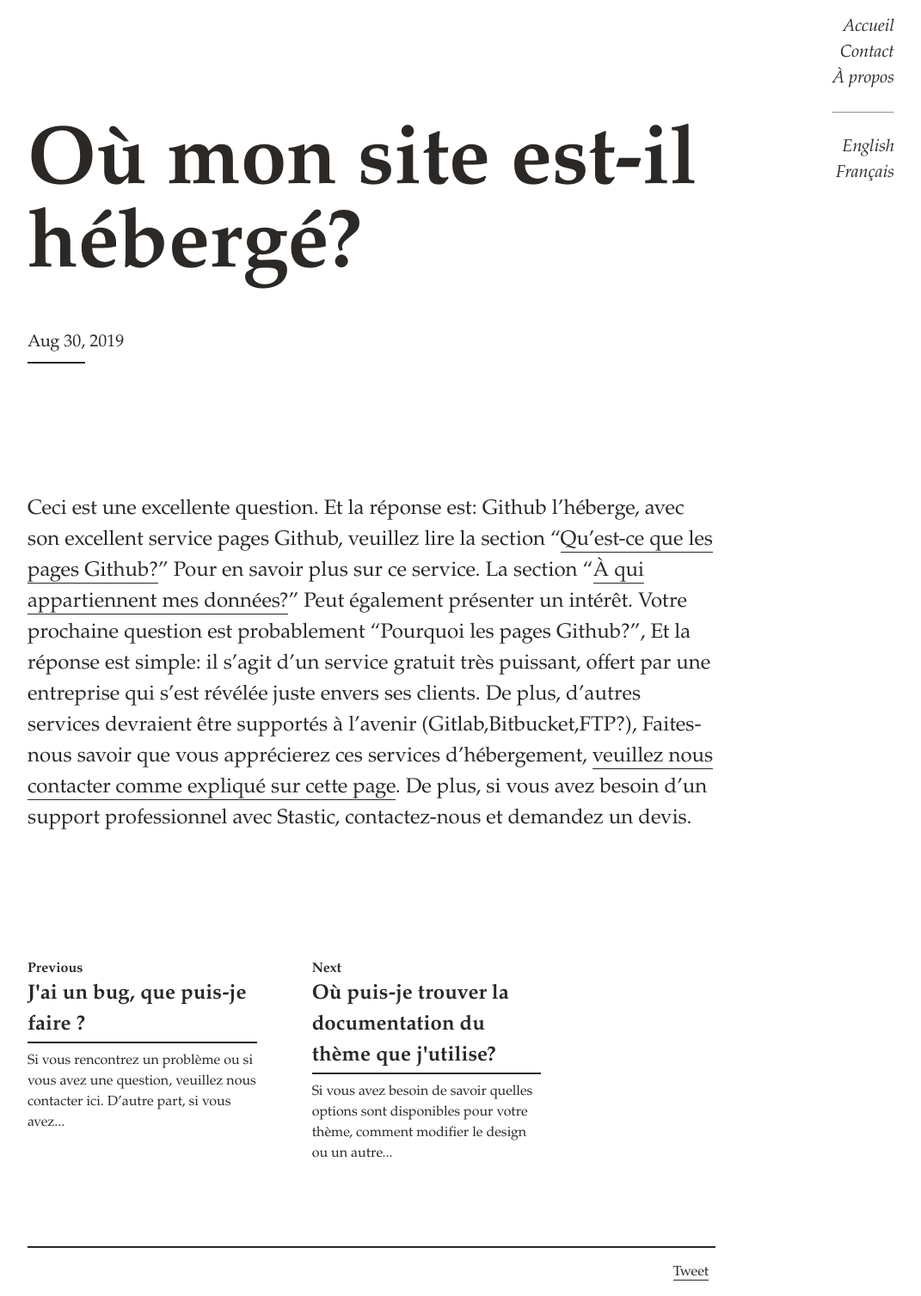
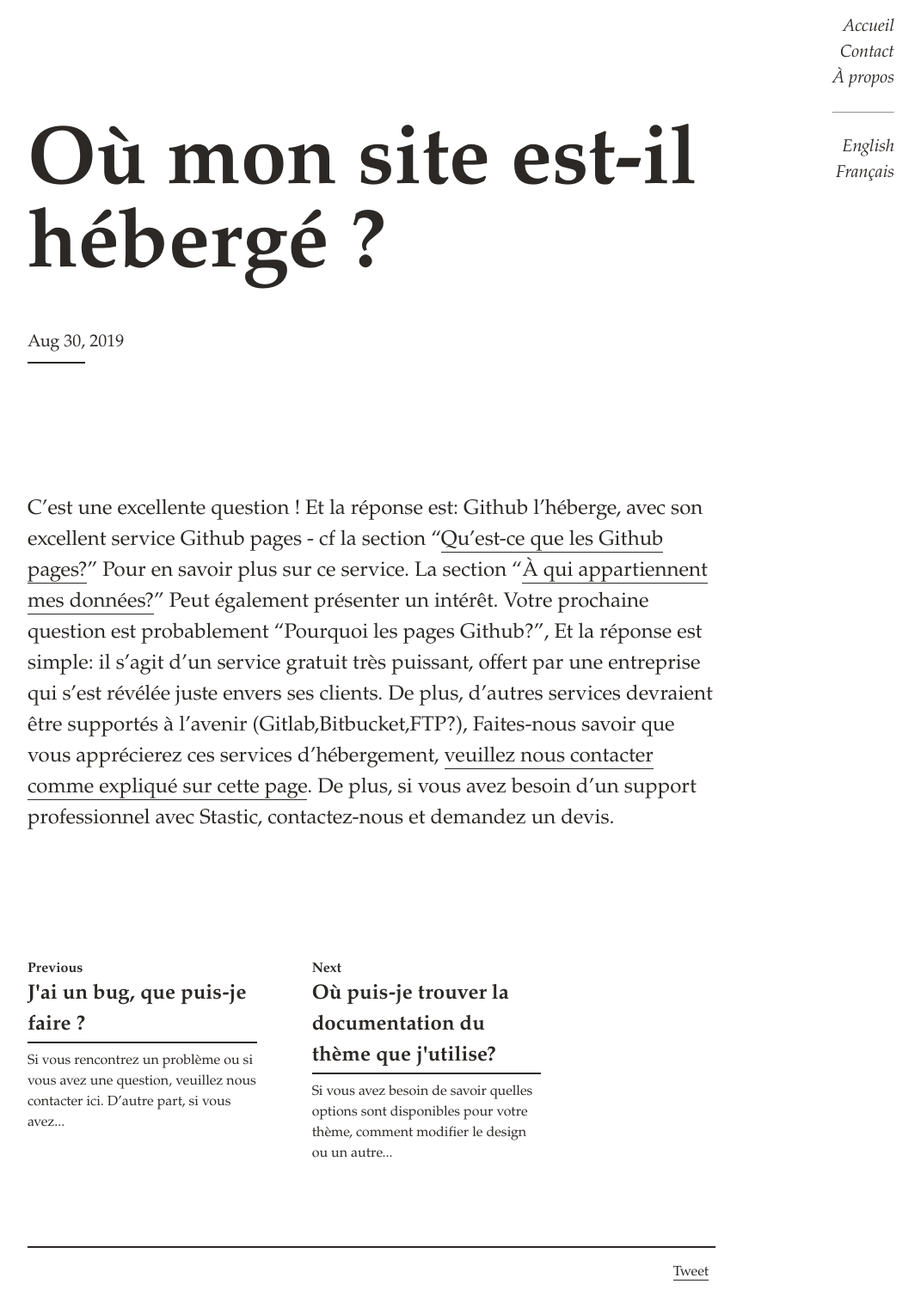
Before and after one commit to lexoyo/www.stastic.net, a Jekyll site: the page built from _fr/ou_mon_site_web_est-il_heberge_.md, in a window 1280 px wide. Shown: the whole page at 86% size, without its empty margins (208-1279 px from the left). Built offline with Jekyll 4.4.1, drawn with Linux system fonts in a browser that asks for light colours; comment, search, counter and statistics services are not loaded.

Commit message:
Create _fr/ou_mon_site_web_est-il_heberge_.md

```diff
--- a/_fr/ou_mon_site_web_est-il_heberge_.md
+++ b/_fr/ou_mon_site_web_est-il_heberge_.md
@@ -1,4 +1,5 @@
 ---
-title: Où mon site est-il hébergé?
+title: Où mon site est-il hébergé ?
+
 ---
-Ceci est une excellente question. Et la réponse est: Github l'héberge, avec son excellent service pages Github, veuillez lire la section "[Qu'est-ce que les pages Github?]()" Pour en savoir plus sur ce service. La section "[À qui appartiennent mes données?]()" Peut également présenter un intérêt. Votre prochaine question est probablement "Pourquoi les pages Github?", Et la réponse est simple: il s'agit d'un service gratuit très puissant, offert par une entreprise qui s'est révélée juste envers ses clients. De plus, d'autres services devraient être supportés à l'avenir (Gitlab,Bitbucket,FTP?), Faites-nous savoir que vous apprécierez ces services d'hébergement, [veuillez nous contacter comme expliqué sur cette page](/contact). De plus, si vous avez besoin d'un support professionnel avec Stastic, contactez-nous et demandez un devis.
+C'est une excellente question ! Et la réponse est: Github l'héberge, avec son excellent service Github pages - cf la section "[Qu'est-ce que les Github pages?](/docs/fr/quest-ce-que-github-pages)" Pour en savoir plus sur ce service. La section "[À qui appartiennent mes données?]()" Peut également présenter un intérêt. Votre prochaine question est probablement "Pourquoi les pages Github?", Et la réponse est simple: il s'agit d'un service gratuit très puissant, offert par une entreprise qui s'est révélée juste envers ses clients. De plus, d'autres services devraient être supportés à l'avenir (Gitlab,Bitbucket,FTP?), Faites-nous savoir que vous apprécierez ces services d'hébergement, [veuillez nous contacter comme expliqué sur cette page](/contact). De plus, si vous avez besoin d'un support professionnel avec Stastic, contactez-nous et demandez un devis.
```
